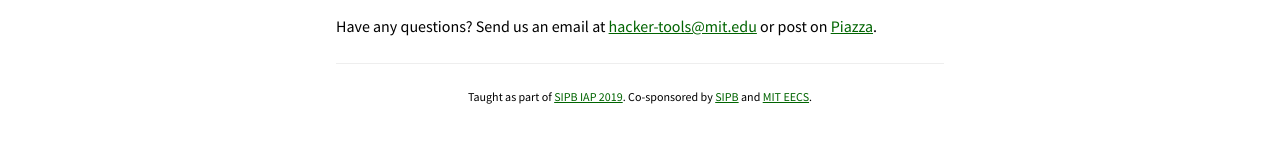
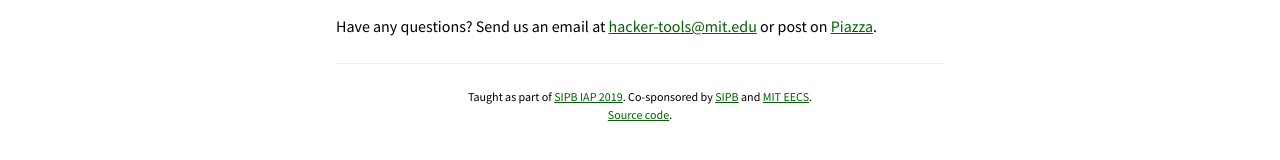
Before and after one commit to missing-semester-cn/missing-semester-cn.github.io, a Jekyll site: the page built from index.md, in a window 1280 px wide. Shown: the part 693-853 px from the top of the page. Built offline with Jekyll 4.4.1, drawn with Linux system fonts in a browser that asks for light colours.

Commit message:
Add link to website source code

```diff
--- a/index.md
+++ b/index.md
@@ -41,4 +41,7 @@ Have any questions? Send us an email at
 
 ---
 
-<p class="small center">Taught as part of <a href="https://sipb.mit.edu/iap/">SIPB IAP 2019</a>. Co-sponsored by <a href="https://sipb.mit.edu/">SIPB</a> and <a href="https://www.eecs.mit.edu/">MIT EECS</a>.</p>
+<div class="small center">
+<p>Taught as part of <a href="https://sipb.mit.edu/iap/">SIPB IAP 2019</a>. Co-sponsored by <a href="https://sipb.mit.edu/">SIPB</a> and <a href="https://www.eecs.mit.edu/">MIT EECS</a>.</p>
+<p><a href="https://github.com/hacker-tools/hacker-tools.github.io">Source code</a>.</p>
+</div>
--- a/static/css/main.css
+++ b/static/css/main.css
@@ -162,6 +162,10 @@ hr {
   font-size: 0.75rem;
 }
 
+.small p {
+  margin-bottom: 0;
+}
+
 .center {
   text-align: center;
 }
```
